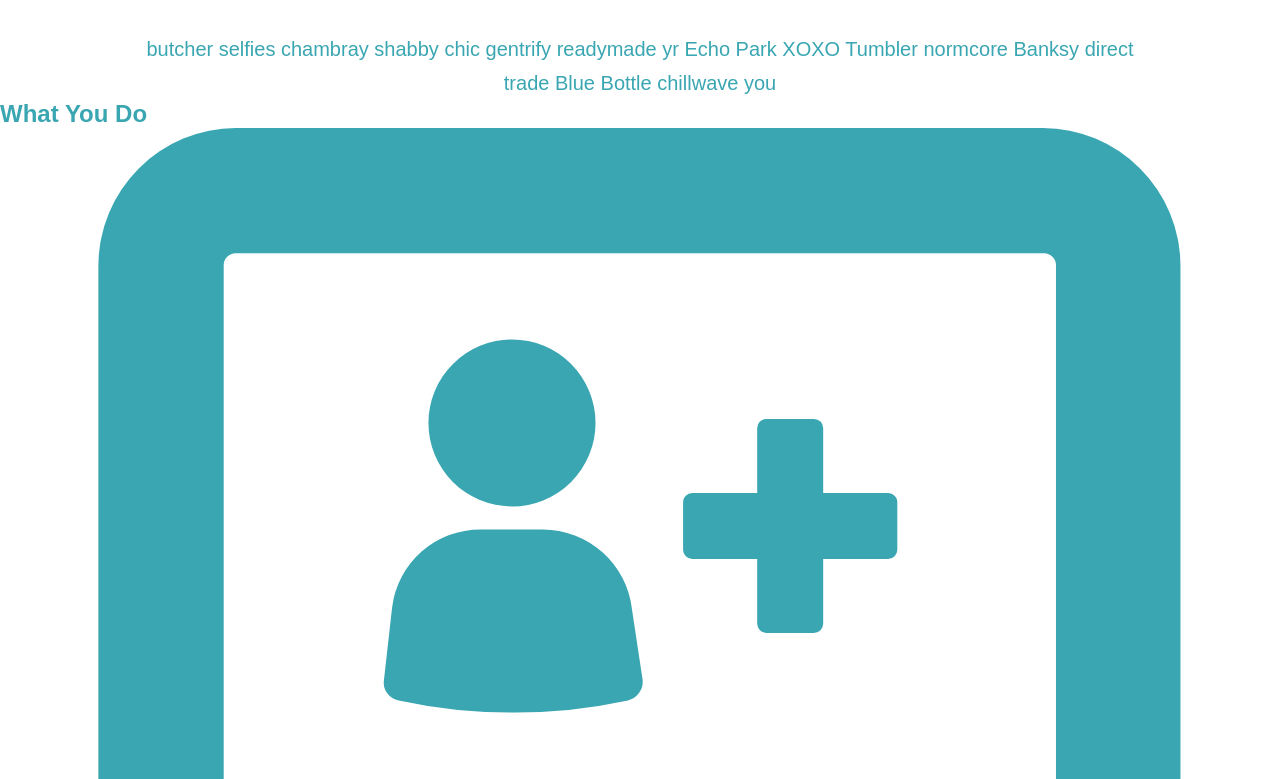
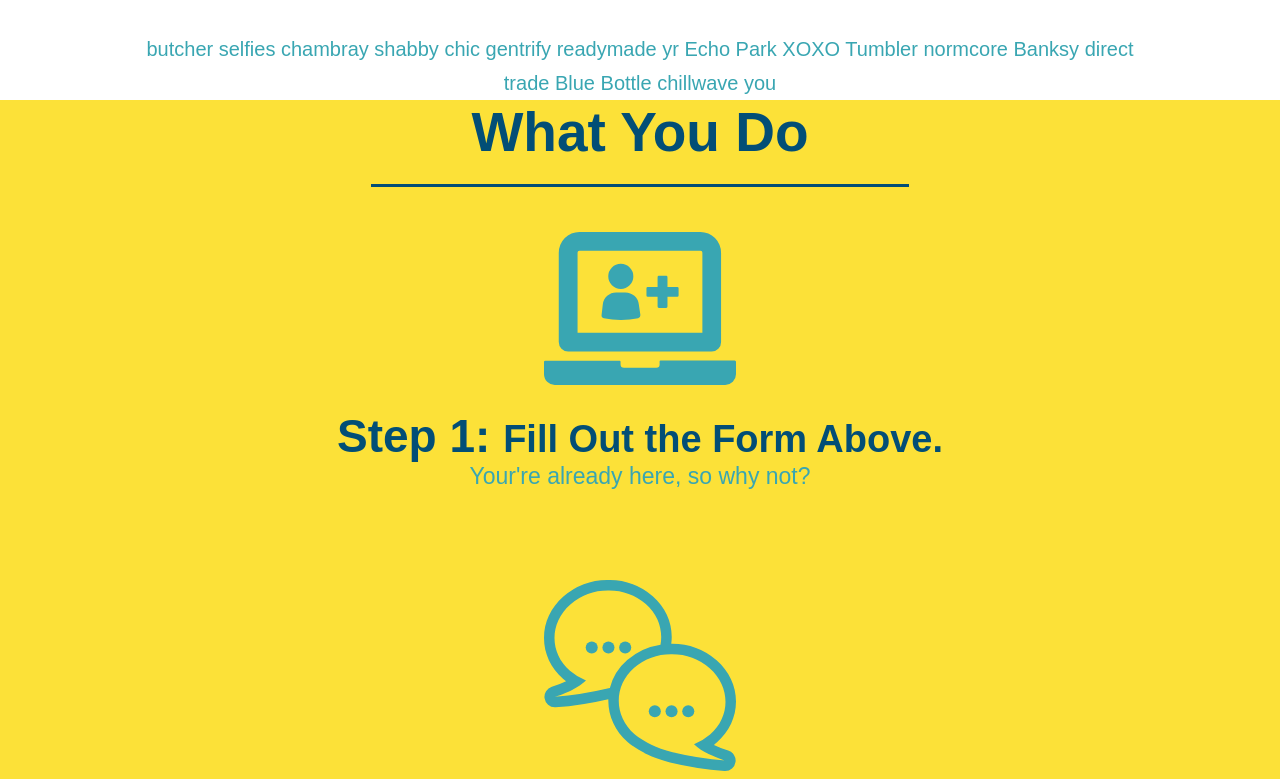
Before and after one commit to Marcoguzman3/run-buddy, a plain HTML site: page index.html in a window 1280 px wide. Shown: the part 772-1551 px from the top of the page. Drawn offline with Linux system fonts and the light colour scheme.

Commit message:
style what we do section

```diff
--- a/assets/css/style.css
+++ b/assets/css/style.css
@@ -186,13 +186,7 @@ footer a {
 
 .intro h2 {
 
-    font-size: 55px;
-    color: #024e76;
-    margin-bottom: 35px;
-    padding: 0 100px 20px 100px;
-    border-bottom: 3px solid;
-    border-color: #fce138;
-    display: inline-block;
+
 
 }
 
@@ -205,3 +199,99 @@ footer a {
     margin: 0 auto;
 
 }
+
+.steps {
+
+    text-align: center;
+    background: #fce138;
+
+}
+
+.steps h2 {
+
+
+}
+
+
+.steps div {
+
+    margin-bottom: 80px;
+
+}
+
+.steps img {
+
+    width: 15%;
+    margin: 10px 0 ;
+
+}
+
+.steps h3 {
+
+    color: #024e76;
+    font-size: 46px;
+    margin-top: 10px;
+
+}
+
+.steps p {
+
+    color: #39a6b2;
+    font-size: 23px;
+
+}
+
+.steps span {
+
+    font-size: 38px;
+
+}
+
+
+
+
+
+
+
+
+
+
+
+
+
+
+
+
+
+
+
+
+
+
+
+
+
+
+
+.section-title {
+
+       font-size: 55px;
+       color: #024e76;
+       margin-bottom: 35px;
+       padding: 0 100px 20px 100px;
+       display: inline-block;
+       border-bottom: 3px solid;
+
+}
+
+.primary-boarder {
+
+    border-color: #fce138;
+
+}
+
+.secondary-border {
+
+    border-color: #39a6b2;
+
+}
--- a/index.html
+++ b/index.html
@@ -128,7 +128,7 @@
 
 <section id="what-we-do" class="intro" >
 
-    <h2>What We Do</h2>
+    <h2 class="section-title primary-border">What We Do</h2>
 
     <p>
 
@@ -140,15 +140,15 @@
 
 <!--"what you do " section-->
 
-<section id="what-you-do">
+<section id="what-you-do" class="steps">
 
-    <h2> What You Do </h2>
+    <h2 class="section-title primary-border"> What You Do </h2>
 
     <div>
 
         <img src="assets/images/01-04-svgs/step-1.svg" alt="" />
 
-        <h3> Step 1: Fill Out the Form Above.</h3>
+        <h3> Step 1: <span>Fill Out the Form Above.</span></h3>
 
         <p> Your're already here, so why not?</p>
 
@@ -158,7 +158,7 @@
 
         <img src="assets/images/01-04-svgs/step-2.svg" alt="" />
 
-     <h3>Step 2: Consult with One of Our Trainers  </h3>
+     <h3>Step 2: <span>Consult with One of Our Trainers</span></h3>
 
      <p>Are you here to build muslce, lose weight, or just feel good?</p>
 
@@ -168,7 +168,7 @@
 
         <img src="assets/images/01-04-svgs/step-3.svg" alt="" />
 
-        <h3>Step 3: Get Running.</h3>
+        <h3>Step 3: <span> Running.</span></h3>
 
         <p>Hit the ground running (litterally) once your trainer lays out your plan</p>
 
@@ -178,7 +178,8 @@
 
         <img src="assets/images/01-04-svgs/step-4.svg" alt="" />
 
-        <h3>Step 4: See Results.</h3>
+        <h3>Step 4: <span>See Results.</span></h3>
+
         <p>Bi-weekly checkins with your trainer will keep you focused</p>
     </div>
 </section>
```
